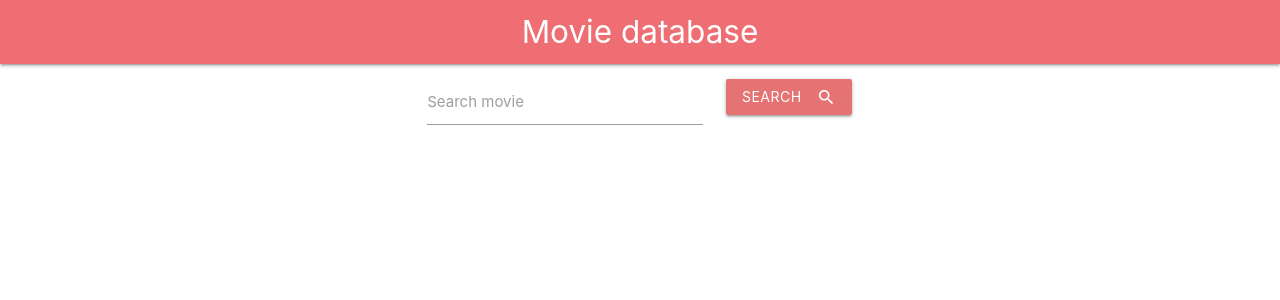
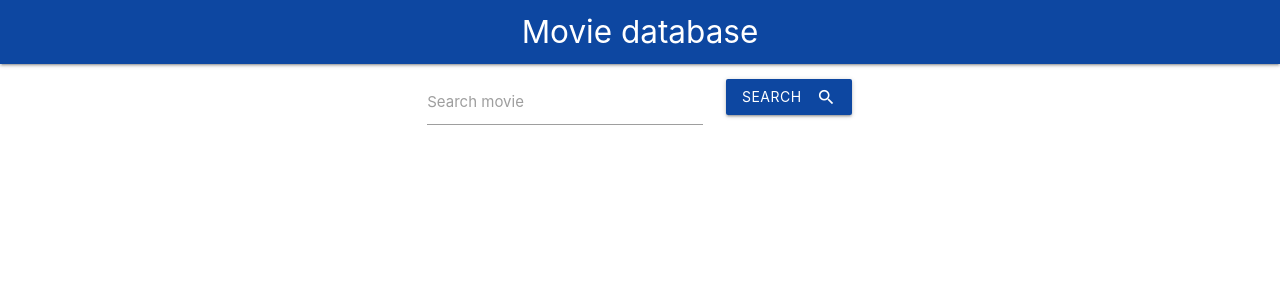
Before and after one commit to PatrykIwasieczko/Movie-database, a React (Create React App) app: page / in a window 1280 px wide. Shown: the top 300 px of the page. Built offline with nearby package versions, Linux system fonts and the light colour scheme.

Commit message:
Change navbar and search button styles

```diff
--- a/src/components/Navbar.js
+++ b/src/components/Navbar.js
@@ -2,7 +2,7 @@ import React from "react";
 
 const Navbar = () => {
     return (
-        <nav>
+        <nav className="blue darken-4">
             <div className="nav-wrapper container">
                 <a href="#" className="brand-logo center">
                     Movie database
--- a/src/components/SearchArea.js
+++ b/src/components/SearchArea.js
@@ -16,7 +16,7 @@ const SearchArea = props => {
                     </div>
                     <div className="input-field col s2">
                         <button
-                            className="btn waves-effect waves-light red lighten-2"
+                            className="btn waves-effect waves-light blue darken-4"
                             type="submit"
                         >
                             Search<i className="material-icons right">search</i>
```
